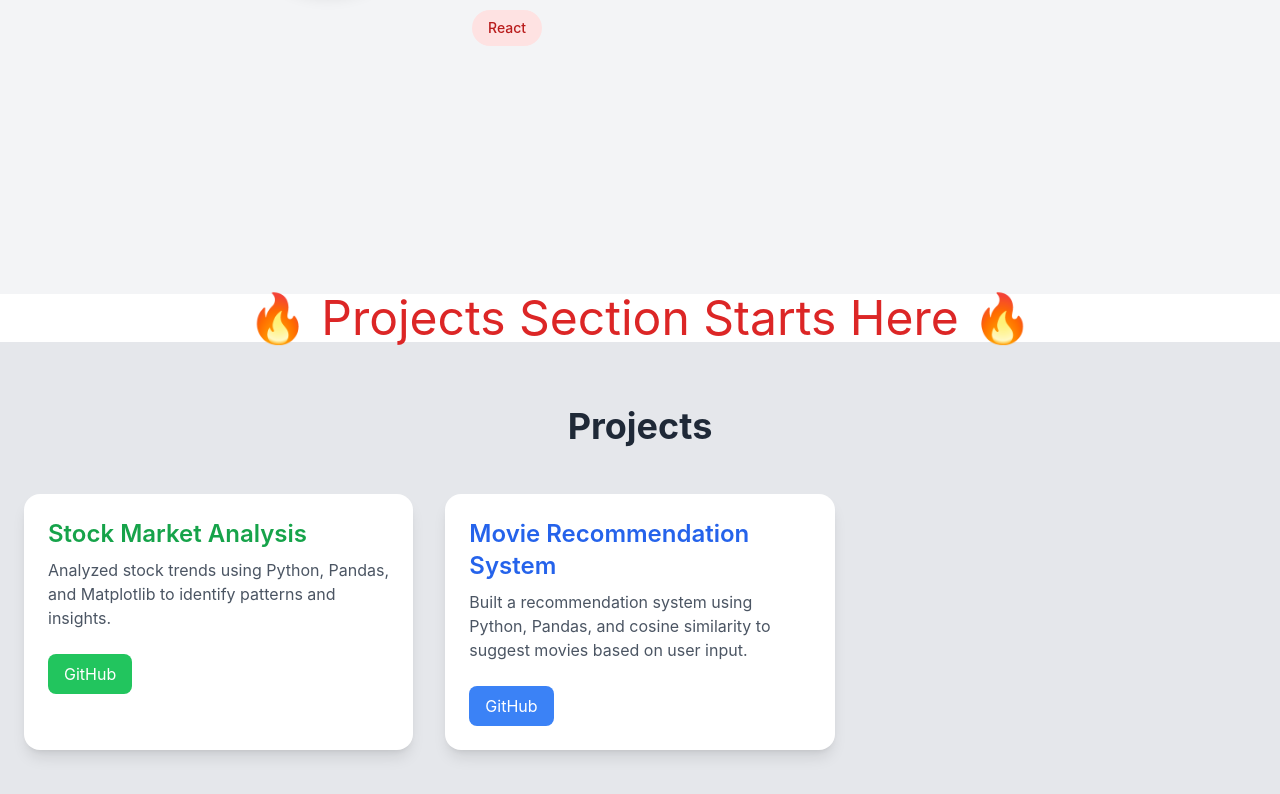
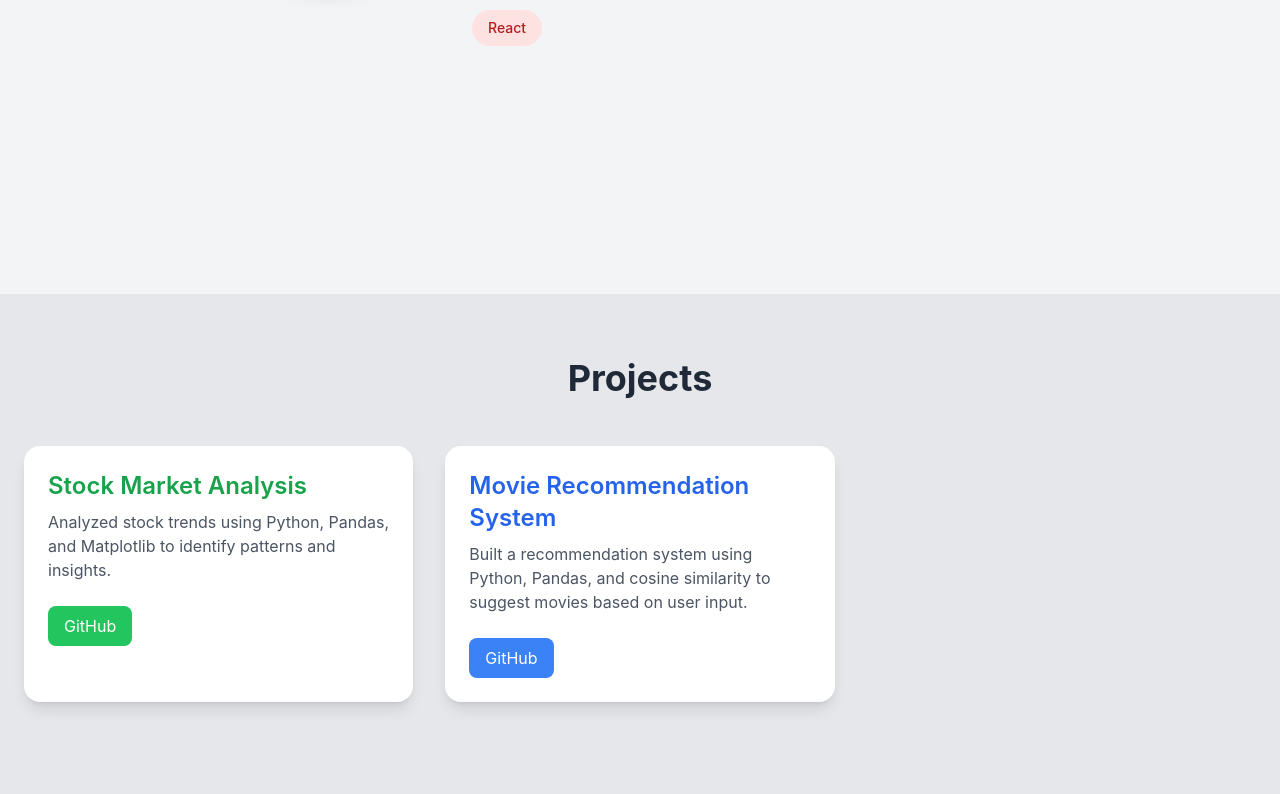
Before and after one commit to Avishkar1121/portfolio, a React (Vite) app: page / in a window 1280 px wide. Shown: the part 1306-2100 px from the top of the page. Built offline with nearby package versions, Linux system fonts and the light colour scheme.

Commit message:
update App.jsx:remove headin project is here

```diff
--- a/src/App.jsx
+++ b/src/App.jsx
@@ -98,7 +98,7 @@ function App() {
           </motion.div>
         </div>
       </section>
-<h1 className="text-5xl text-red-600 text-center">🔥 Projects Section Starts Here 🔥</h1>
+
 
       {/* Projects Section */}
       <section id="projects" className="min-h-screen bg-gray-200 py-16 px-6">
```
